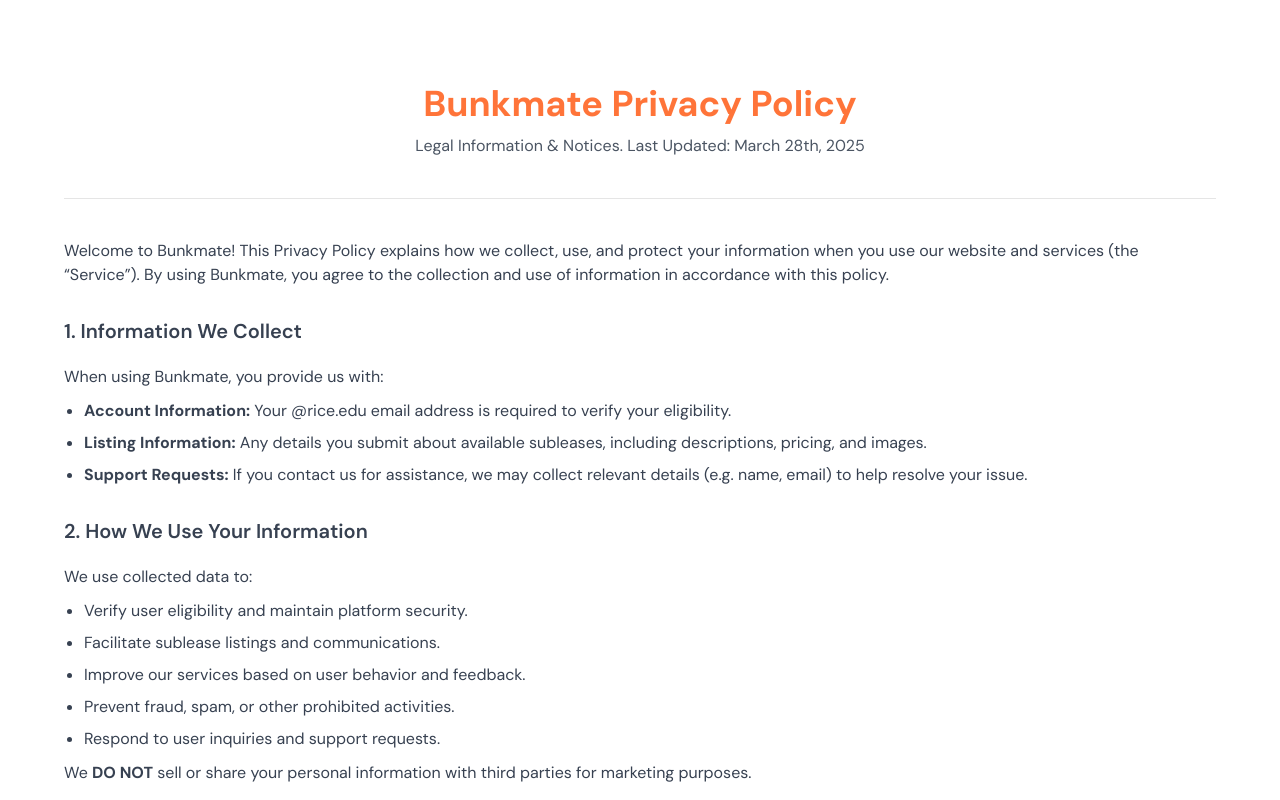
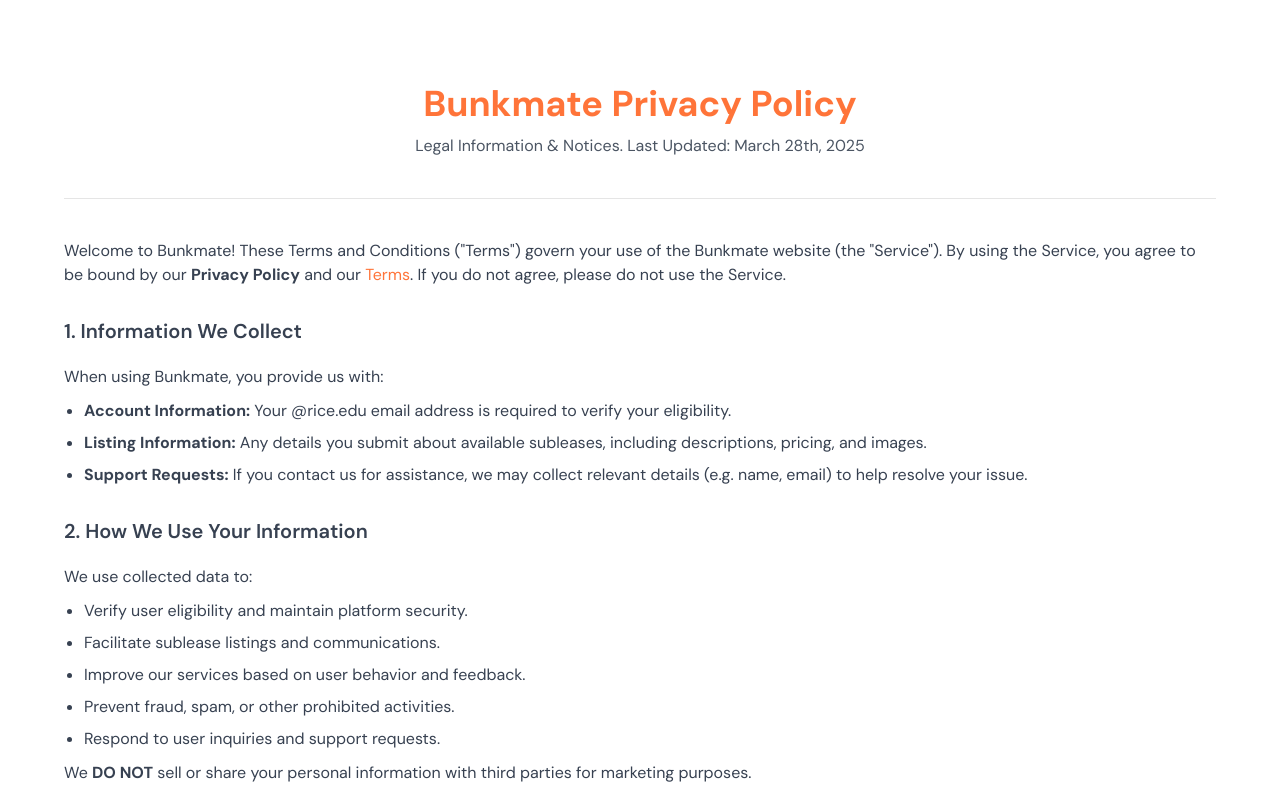
Before and after one commit to rice-apps/bunkmate-but-better, a Next.js app: page /sign-in/privacy in a window 1280 px wide. Shown: the top 800 px of the page. Built offline with nearby package versions, Linux system fonts and the light colour scheme; no server answers; what @bprogress/next would draw is missing.

Commit message:
minor linking

```diff
--- a/app/sign-in/privacy/page.tsx
+++ b/app/sign-in/privacy/page.tsx
@@ -33,11 +33,15 @@ export default function Privacy() {
         <hr className="h-px w-full my-[40px] bg-gray-200 border-1 dark:bg-gray-700"></hr>
 
         <div className="w-full text-gray-700 text-left space-y-6">
-          <p>
-            Welcome to Bunkmate! This Privacy Policy explains how we collect, use, and protect your information when you use our website and services (the “Service”). By using Bunkmate, you agree to the collection and use of information in accordance with this policy.
+        <p>
+            Welcome to Bunkmate! These Terms and Conditions ("Terms") govern your use of the Bunkmate website (the "Service").
+            By using the Service, you agree to be bound by our <strong>Privacy Policy</strong> and our {" "}
+            <Link href="/sign-in/terms" className="text-[#FF7439] hover:underline">
+              Terms</Link>.
+            If you do not agree, please do not use the Service.
           </p>
 
-          {/* Start of Terms. */}
+          {/* Start of Policy. */}
 
           <Term title="1. Information We Collect">
             <p className = "pb-[10px]">
--- a/app/sign-in/terms/page.tsx
+++ b/app/sign-in/terms/page.tsx
@@ -35,7 +35,9 @@ export default function TermsOfService() {
         <div className="w-full text-gray-700 text-left space-y-6">
           <p>
             Welcome to Bunkmate! These Terms and Conditions ("Terms") govern your use of the Bunkmate website (the "Service").
-            By using the Service, you agree to be bound by these <strong>Terms</strong> and our <strong>Privacy Policy</strong>.
+            By using the Service, you agree to be bound by these <strong>Terms</strong> and our {" "}
+            <Link href="/sign-in/privacy" className="text-[#FF7439] hover:underline">
+              Privacy Policy</Link>.
             If you do not agree, please do not use the Service.
           </p>
 
```
